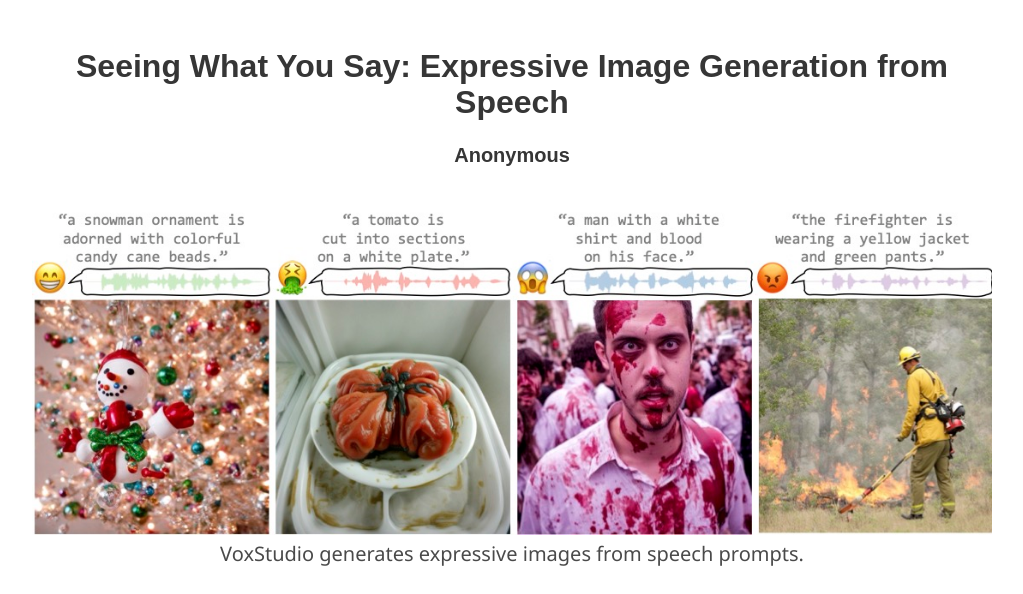
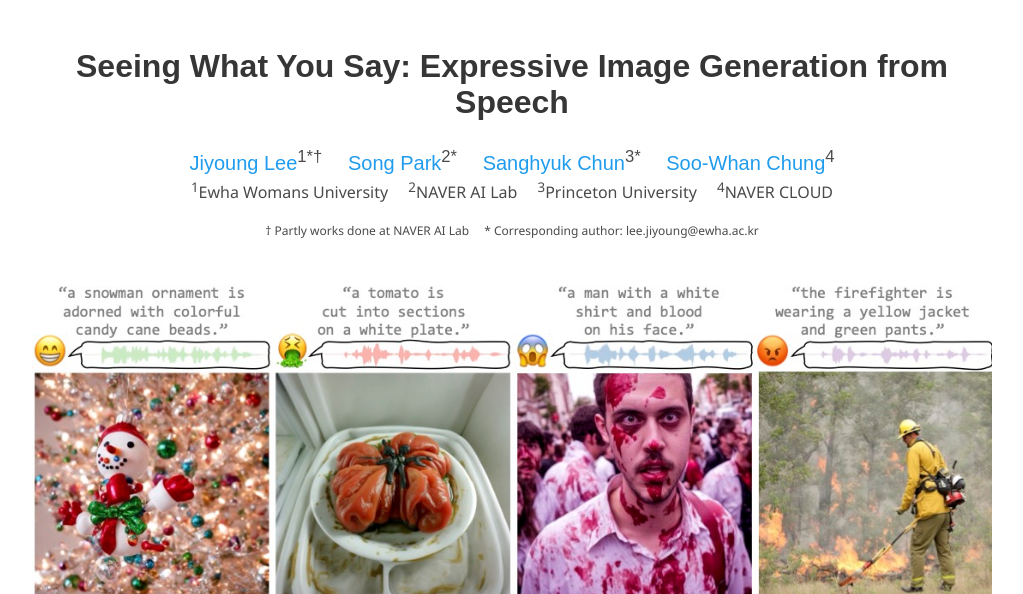
Before and after one commit to ewha-mmai/voxstudio, a plain HTML site: page index.html in a window 1280 px wide. Shown: the top 594 px of the page, without its empty margins (128-1151 px from the left). Drawn offline with nearby package versions, Linux system fonts and the light colour scheme; some icons are missing; a web font is replaced by a local one.

Commit message:
update affiliation

```diff
--- a/index.html
+++ b/index.html
@@ -79,15 +79,31 @@
       <div class="columns is-centered">
         <div class="column has-text-centered">
           <h1 class="title is-3 publication-title">Seeing What You Say: Expressive Image Generation from Speech</h1>
-          <h4 class="title is-5 publication-authors">Anonymous</h4>
-          <!-- <div class="is-size-5 publication-authors">
+          <!-- <h4 class="title is-5 publication-authors">Anonymous</h4> -->
+          <div class="is-size-5 publication-authors">
             <span class="author-block">
-              <a href=""></a><sup></sup>&emsp;
+              <a href="">Jiyoung Lee</a><sup>1*†</sup>&emsp;
+              <a href="">Song Park</a><sup>2*</sup>&emsp;
+              <a href="">Sanghyuk Chun</a><sup>3*</sup>&emsp;
+              <a href="">Soo-Whan Chung</a><sup>4</sup>
             </span>
-          </div> -->
+          </div>
+
+          <div>
+            <sup>1</sup>Ewha Womans University&emsp;
+            <sup>2</sup>NAVER AI Lab&emsp;
+            <sup>3</sup>Princeton University&emsp;
+            <sup>4</sup>NAVER CLOUD
+          </div>
+
+          <div class="is-size-7"> </br>
+            † Partly works done at NAVER AI Lab
+            * Corresponding author: lee.jiyoung@ewha.ac.kr
+          </div>
 
           <!-- <br/> -->
           <!-- <div class="is-size-5 publication-authors">
+
 
           </div> -->
           <!-- <br/> -->
@@ -132,7 +148,7 @@
       <div class="column" style="margin-bottom: 0.5cm; margin-top:-1.5cm">
         <img src="static/images/teaser.jpg"/>
         <h2 class="subtitle has-text-centered">
-          VoxStudio generates expressive images from speech prompts.
+          <b>TL;DR</b> VoxStudio generates expressive images from speech prompts.
         </h2>
       </div>
     </div>
```
